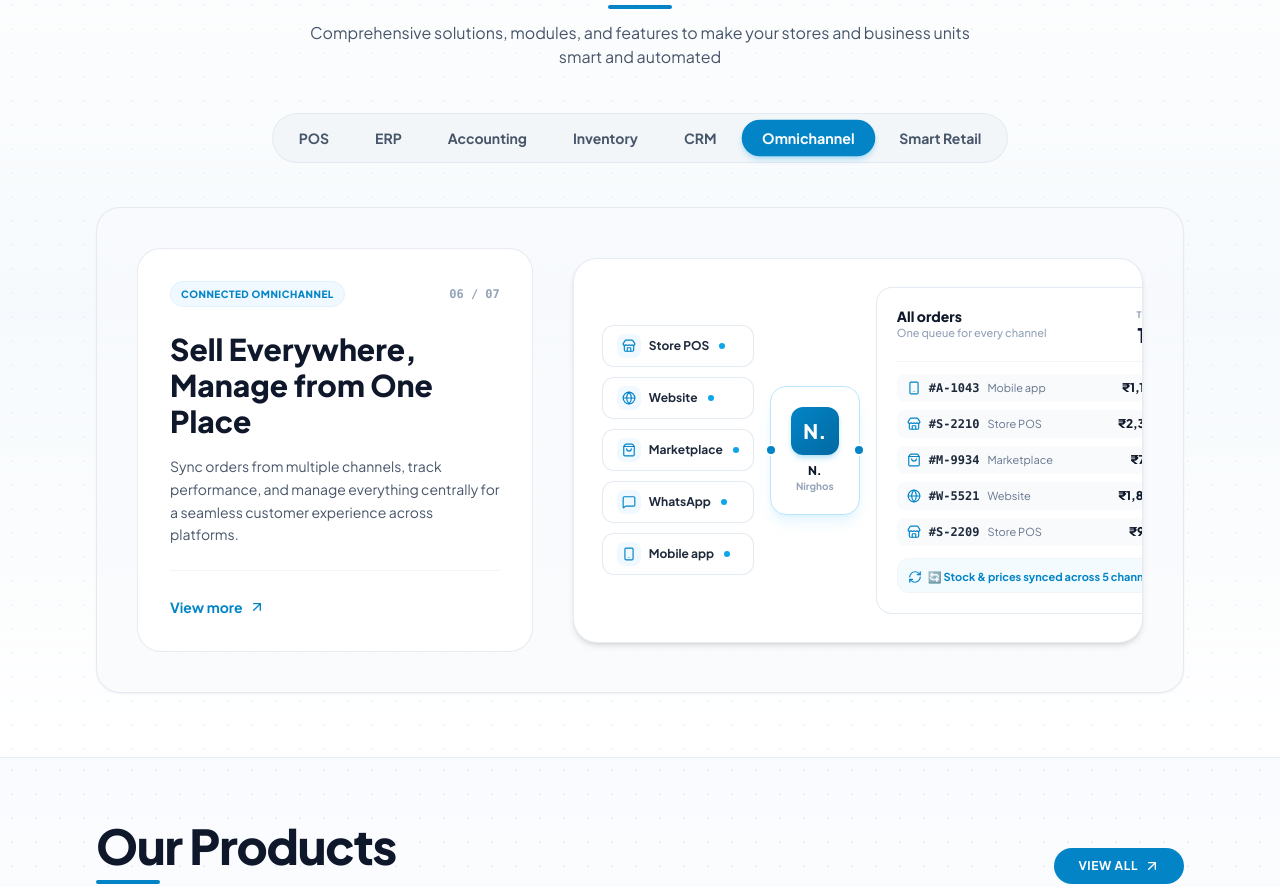
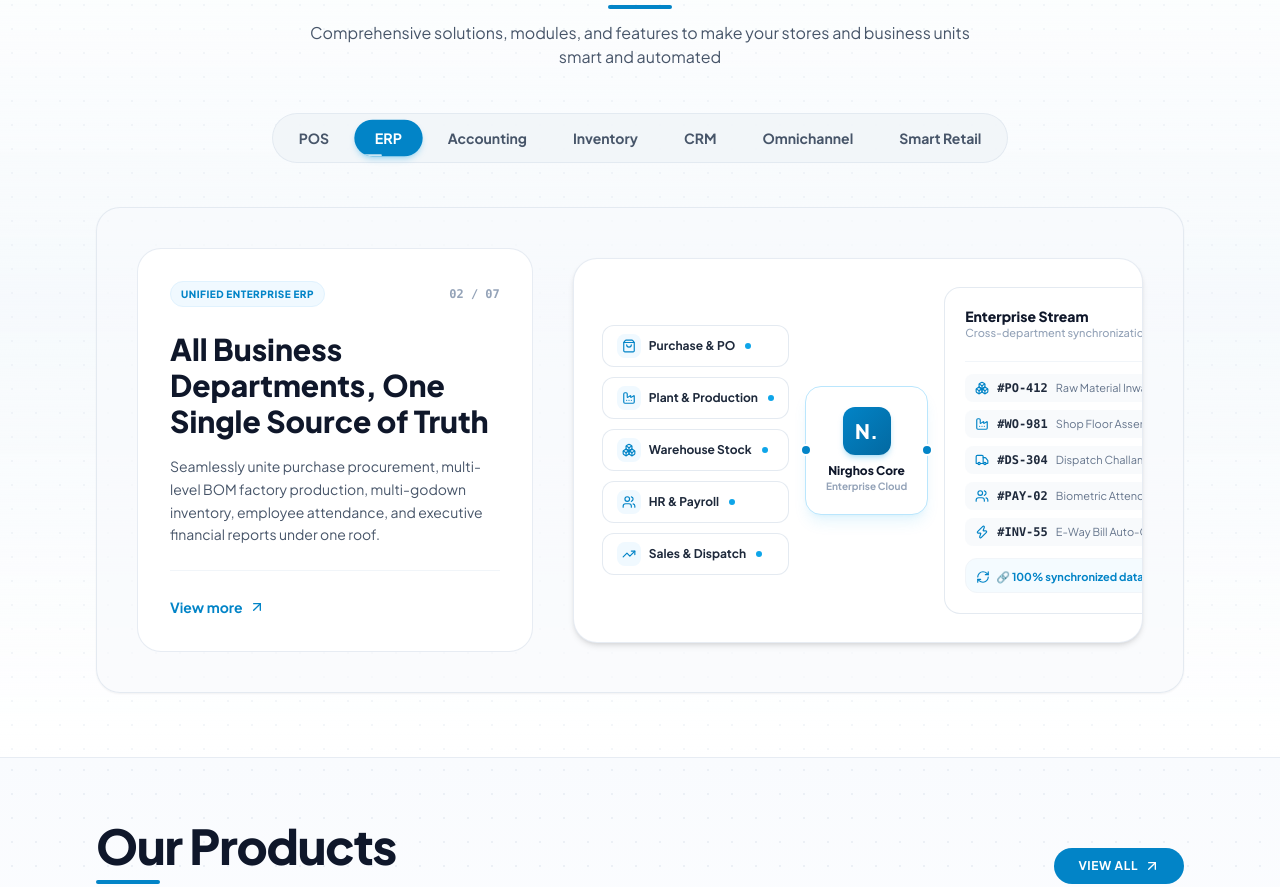
Before and after one commit to bhardakuldip0107-cell/nirghos-erp, a React (Vite) app: page / in a window 1280 px wide. Shown: the part 1540-2427 px from the top of the page. Built offline with nearby package versions, Linux system fonts and the light colour scheme.

Commit message:
feat(home): auto-cycle Innovative Solutions tabs and details every 5 seconds

```diff
--- a/src/index.css
+++ b/src/index.css
@@ -106,6 +106,16 @@
   animation-play-state: paused;
 }
 
+/* 5-second Solution Tab Progress Indicator */
+@keyframes solution-progress {
+  0% { width: 0%; }
+  100% { width: 100%; }
+}
+
+.animate-solution-progress {
+  animation: solution-progress 5s linear forwards;
+}
+
 /* Continuous 360-degree circular orbit animations for statistics dots */
 @keyframes orbit-cw {
   from {
--- a/src/pages/Home/Home.jsx
+++ b/src/pages/Home/Home.jsx
@@ -58,13 +58,25 @@ import DynamicIcon from '../../components/common/DynamicIcon';
 import AnimatedCounter from '../../components/common/AnimatedCounter';
 import { useDemo } from '../../context/DemoContext';
 
+// 7 Tabs for "Innovative solutions for retailers, MSMEs and manufacturers"
+const solutionsTabs = [
+  { id: 'pos', label: 'POS' },
+  { id: 'erp', label: 'ERP' },
+  { id: 'accounting', label: 'Accounting' },
+  { id: 'inventory', label: 'Inventory' },
+  { id: 'crm', label: 'CRM' },
+  { id: 'omnichannel', label: 'Omnichannel' },
+  { id: 'smart-retail', label: 'Smart Retail' }
+];
+
 export const Home = () => {
   const { isAuthenticated, profile } = useDemo();
   const [searchQuery, setSearchQuery] = useState('');
   const [isDemoModalOpen, setIsDemoModalOpen] = useState(false);
   const [sliderMode, setSliderMode] = useState('categories'); // 'categories' | 'brands'
   const [activeErpProduct, setActiveErpProduct] = useState('trading');
-  const [activeSolutionTab, setActiveSolutionTab] = useState('omnichannel');
+  const [activeSolutionTab, setActiveSolutionTab] = useState('pos');
+  const [isSolutionHovered, setIsSolutionHovered] = useState(false);
   const [productSlideIndex, setProductSlideIndex] = useState(0);
   const [showAllServices, setShowAllServices] = useState(false);
   const [testimonialSlideIndex, setTestimonialSlideIndex] = useState(0);
@@ -110,6 +122,19 @@ export const Home = () => {
     return () => clearInterval(interval);
   }, [isTestimonialHovered, isDragging]);
 
+  // Auto-cycle through the 7 Innovative Solutions tabs every 5 seconds (5000ms, pauses on hover)
+  useEffect(() => {
+    if (isSolutionHovered) return;
+    const interval = setInterval(() => {
+      setActiveSolutionTab((prevTab) => {
+        const currentIndex = solutionsTabs.findIndex((t) => t.id === prevTab);
+        const nextIndex = (currentIndex + 1) % solutionsTabs.length;
+        return solutionsTabs[nextIndex].id;
+      });
+    }, 5000);
+    return () => clearInterval(interval);
+  }, [isSolutionHovered]);
+
   // Mouse / Touch Drag handlers for cursor sliding right-to-left and left-to-right
   const handleDragStart = (e) => {
     setIsDragging(true);
@@ -266,17 +291,6 @@ export const Home = () => {
       icon: Gem,
       path: '/industries/jewellery'
     }
-  ];
-
-  // 7 Tabs for "Innovative solutions for retailers, MSMEs and manufacturers"
-  const solutionsTabs = [
-    { id: 'pos', label: 'POS' },
-    { id: 'erp', label: 'ERP' },
-    { id: 'accounting', label: 'Accounting' },
-    { id: 'inventory', label: 'Inventory' },
-    { id: 'crm', label: 'CRM' },
-    { id: 'omnichannel', label: 'Omnichannel' },
-    { id: 'smart-retail', label: 'Smart Retail' }
   ];
 
   const solutionsData = {
@@ -1521,29 +1535,45 @@ export const Home = () => {
           {/* Segmented Filter Tab Pills */}
           <div className="flex items-center justify-center mb-8 sm:mb-10 overflow-x-auto no-scrollbar py-1">
             <div className="inline-flex items-center p-1.5 rounded-2xl sm:rounded-full bg-slate-100/90 border border-slate-200/90 gap-1 sm:gap-1.5 shadow-2xs">
-              {solutionsTabs.map((tab) => (
+              {solutionsTabs.map((tab) => {
+                const isActive = activeSolutionTab === tab.id;
+                return (
                   <button
                     key={tab.id}
                     type="button"
                     onClick={() => setActiveSolutionTab(tab.id)}
-                  className={`px-4 sm:px-5 py-2 rounded-xl sm:rounded-full text-xs sm:text-sm font-bold transition-all whitespace-nowrap cursor-pointer ${
-                    activeSolutionTab === tab.id
+                    className={`relative px-4 sm:px-5 py-2 rounded-xl sm:rounded-full text-xs sm:text-sm font-bold transition-all whitespace-nowrap cursor-pointer overflow-hidden ${
+                      isActive
                         ? 'bg-[#0284c7] text-white shadow-md shadow-sky-500/25 scale-[1.02]'
                         : 'text-slate-600 hover:text-slate-900 hover:bg-white/70'
                     }`}
                   >
-                  {tab.label}
+                    <span className="relative z-10">{tab.label}</span>
+                    {isActive && !isSolutionHovered && (
+                      <span
+                        key={`prog-${activeSolutionTab}`}
+                        className="absolute bottom-0 left-0 h-[2.5px] bg-white/80 animate-solution-progress rounded-full pointer-events-none"
+                      />
+                    )}
                   </button>
-              ))}
-            </div>
-          </div>
-
-          {/* Interactive Split Showcase Card */}
-          <div className="bg-slate-50/70 border border-slate-200/90 rounded-3xl p-5 sm:p-8 lg:p-10 shadow-sm relative overflow-hidden">
+                );
+              })}
+            </div>
+          </div>
+
+          {/* Interactive Split Showcase Card (Auto-changes every 5s, pauses on mouse hover) */}
+          <div
+            onMouseEnter={() => setIsSolutionHovered(true)}
+            onMouseLeave={() => setIsSolutionHovered(false)}
+            className="bg-slate-50/70 border border-slate-200/90 rounded-3xl p-5 sm:p-8 lg:p-10 shadow-sm relative overflow-hidden transition-all duration-300"
+          >
             <div className="grid grid-cols-1 lg:grid-cols-12 gap-8 lg:gap-10 items-center">
 
               {/* Left Column: Solution Details */}
-              <div className="lg:col-span-5 bg-white rounded-2xl sm:rounded-3xl p-6 sm:p-8 border border-slate-200/80 shadow-2xs flex flex-col justify-between min-h-[360px]">
+              <div
+                key={`sol-left-${activeSolutionTab}`}
+                className="lg:col-span-5 bg-white rounded-2xl sm:rounded-3xl p-6 sm:p-8 border border-slate-200/80 shadow-2xs flex flex-col justify-between min-h-[360px] animate-in fade-in duration-300"
+              >
                 <div>
                   <div className="flex items-center justify-between text-xs font-semibold text-slate-400 mb-6">
                     <span className="text-[10px] font-black uppercase tracking-wider text-sky-600 bg-sky-50 px-2.5 py-1 rounded-full border border-sky-100">
@@ -1571,7 +1601,10 @@ export const Home = () => {
               </div>
 
               {/* Right Column: Live Hub & Queue Architecture Diagram */}
-              <div className="lg:col-span-7 bg-white rounded-2xl sm:rounded-3xl p-5 sm:p-7 border border-slate-200/80 shadow-md relative overflow-hidden">
+              <div
+                key={`sol-right-${activeSolutionTab}`}
+                className="lg:col-span-7 bg-white rounded-2xl sm:rounded-3xl p-5 sm:p-7 border border-slate-200/80 shadow-md relative overflow-hidden animate-in fade-in duration-300"
+              >
                 <div className="flex flex-col sm:flex-row items-center justify-between gap-5 sm:gap-4">
 
                   {/* Left Column: 5 Source Channels */}
```
Lines whose indentation alone changed are shown as unchanged.
